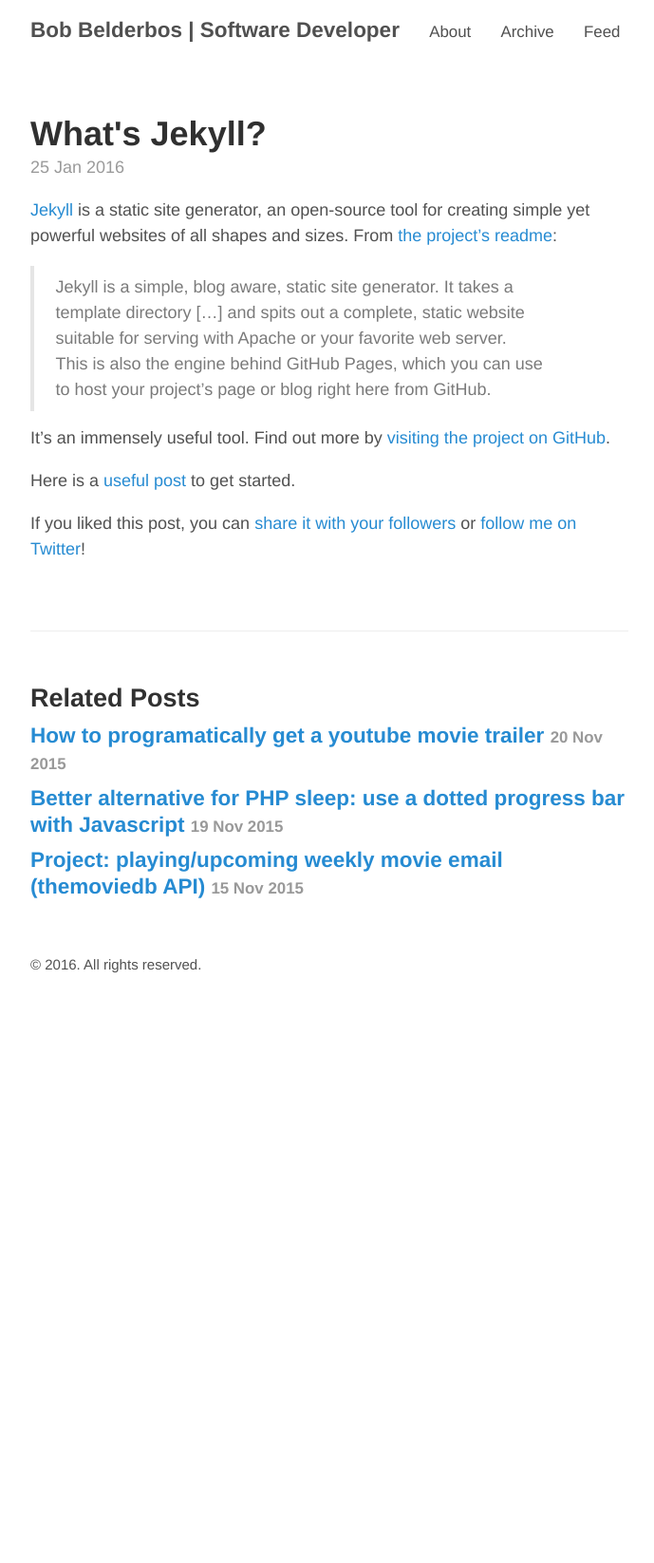
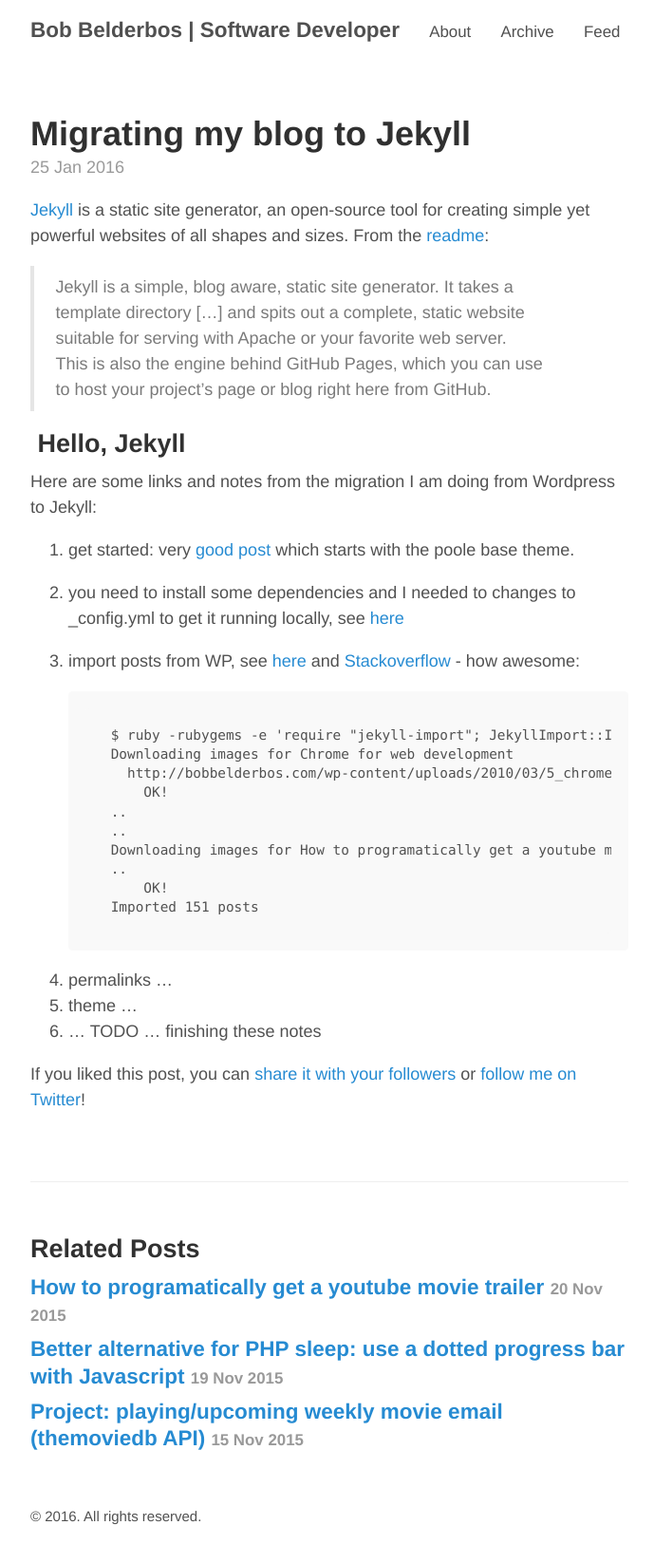
Before and after one commit to bbelderbos/bbelderbos.github.io, a Jekyll site: the page built from _posts/2016-01-25-migrating-to-jekyll.md, in a window 1280 px wide. Shown: the whole page at 95% size, without its empty margins (293-982 px from the left). Built offline with Jekyll 4.4.1, drawn with Linux system fonts in a browser that asks for light colours; before the commit the page ends 1065 px from its top, so only the background shows below that.

Commit message:
updated post on jekyll

```diff
--- a/_posts/2016-01-25-migrating-to-jekyll.md
+++ b/_posts/2016-01-25-migrating-to-jekyll.md
@@ -1,14 +1,36 @@
 ---
 layout: post
-title: What's Jekyll?
+title: Migrating my blog to Jekyll
 ---
 
-[Jekyll](http://jekyllrb.com) is a static site generator, an open-source tool for creating simple yet powerful websites of all shapes and sizes. From [the project's readme](https://github.com/jekyll/jekyll/blob/master/README.markdown):
+[Jekyll](http://jekyllrb.com) is a static site generator, an open-source tool for creating simple yet powerful websites of all shapes and sizes. From the [readme](https://github.com/jekyll/jekyll/blob/master/README.markdown):
 
 > Jekyll is a simple, blog aware, static site generator. It takes a template directory [...] and spits out a complete, static website suitable for serving with Apache or your favorite web server. This is also the engine behind GitHub Pages, which you can use to host your project’s page or blog right here from GitHub.
 
-It's an immensely useful tool. Find out more by [visiting the project on GitHub](https://github.com/jekyll/jekyll).
 
-Here is a [useful post](http://joshualande.com/jekyll-github-pages-poole/) to get started.
+## Hello, Jekyll
+
+Here are some links and notes from the migration I am doing from Wordpress to Jekyll:
+
+1. get started: very [good post](http://joshualande.com/jekyll-github-pages-poole/) which starts with the poole base theme.
+
+2. you need to install some dependencies and I needed to changes to _config.yml to get it running locally, see [here](https://github.com/poole/lanyon/issues/124)
+
+3. import posts from WP, see [here](http://import.jekyllrb.com/docs/wordpressdotcom/) and [Stackoverflow](http://stackoverflow.com/questions/31216857/import-wordpress-posts-in-jekyll) - how awesome:
+
+        $ ruby -rubygems -e 'require "jekyll-import"; JekyllImport::Importers::WordpressDotCom.run({ "source" => "bobbelderbos.wordpress.2016-01-27.xml" } )'
+        Downloading images for Chrome for web development
+          http://bobbelderbos.com/wp-content/uploads/2010/03/5_chrome_web_developper_extensions1.png
+            OK!
+        ..
+        ..
+        Downloading images for How to programatically get a youtube movie trailer
+        ..
+            OK!
+        Imported 151 posts
+
+4. permalinks ...
+5. theme ...
+6. ... TODO ... finishing these notes
 
 {% include twitter_plug.html %}
```
